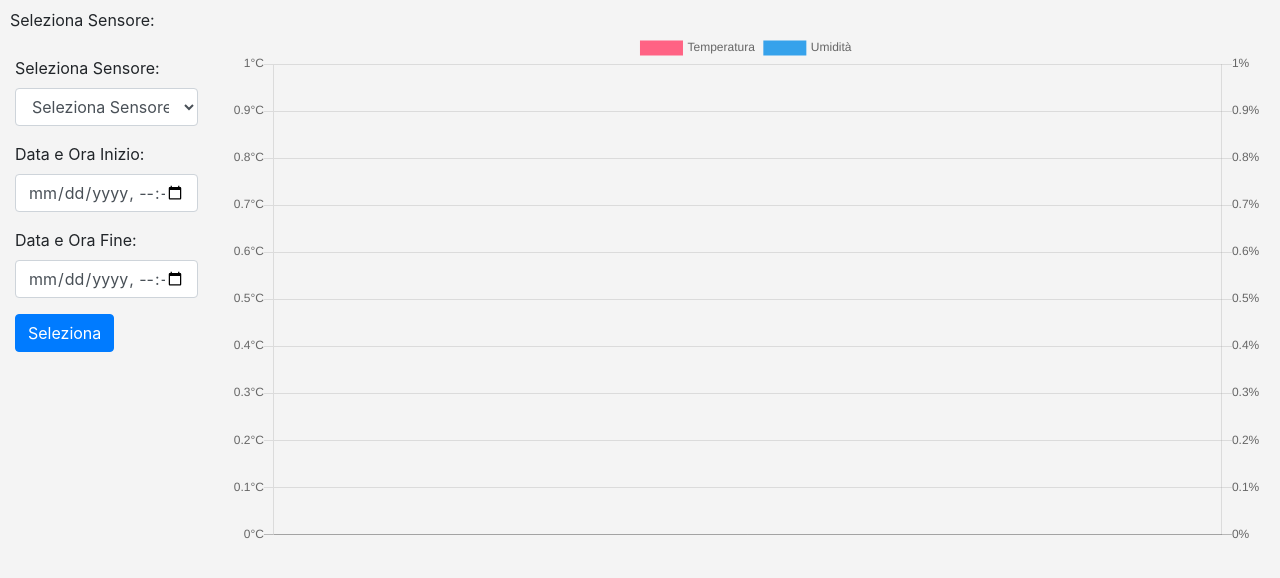
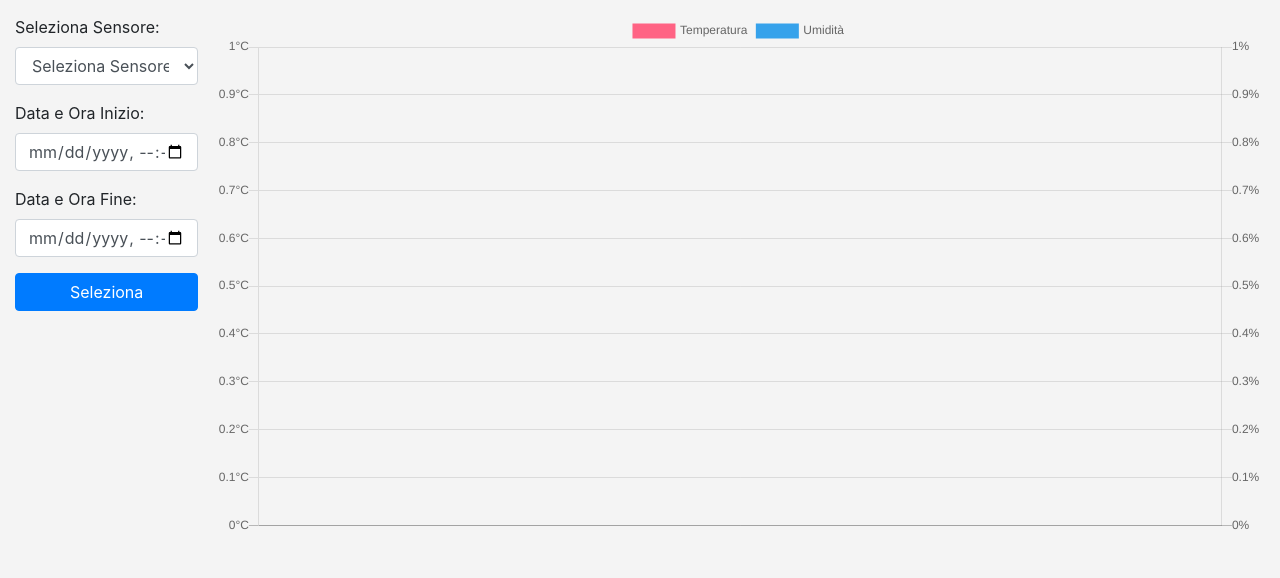
Before and after one commit to JacopoBucchioni/ppmproject-iot-temperature, a Django app: page /chart/ in a window 1280 px wide. Shown: the part 56-634 px from the top of the page. Run offline with Django 3.2, Linux system fonts and the light colour scheme; data that the repository does not hold is empty; some libraries are stand-ins or nearby versions.

Commit message:
Update charts.html

```diff
--- a/iotemperature/templates/iotemperature/charts.html
+++ b/iotemperature/templates/iotemperature/charts.html
@@ -2,7 +2,7 @@
 {% block content %}
 
     <script>
-    var misurazioni = {{misurazoni|safe}};
+        var misurazioni = {{misurazoni|safe}};
         console.log(misurazioni);
     </script>
 
@@ -13,30 +13,10 @@
 
 
 
-    <div class="container-fluid">
-        <div class="row">
-            <div class="col-12" style="padding-left: 10px;">
-                <label class="form-label" style="margin-bottom: 0; margin-top: 8px;">Seleziona Sensore:</label>
-            </div>
-        </div>
-
+    <div class="container-fluid" style="padding-top: 15px;">
         <div class="row">
 
             <div class="col-md-12 col-lg-2">
-                <div class="row">
-                    {% for s in sensors %}
-                        <div class="col-4 col-sm-4 col-md-3 col-lg-12 col-xl-12"
-                             style="padding-right: 5px; padding-left: 25px;">
-                            <div class="form-check">
-                                <input class="form-check-input" type="radio" name="exampleRadios" id="sensor{{ s.id }}"
-                                       value="option2">
-                                <label class="form-check-label" for="sensor{{ s.id }}">{{ s }}</label>
-                            </div>
-                        </div>
-                    {% endfor %}
-                </div>
-
-                <br>
 
                 <div class="row">
                     <div class="col-md-12 col-lg-12">
@@ -86,14 +66,16 @@
                     </div>
                 </div>
                 <div class="row">
-                    <div class="col-12">
-                        <button class="btn btn-primary" id="bottoneGrafico" type="button">Seleziona</button>
+                    <div class="col-4 col-sm-4 col-md-2 col-lg-12 col-xl-12"></div>
+                    <div class="col-8 col-sm-8 col-md-10 col-lg-12 col-xl-12">
+                        <button class="btn btn-primary btn-block" id="bottoneGrafico" type="button">Seleziona</button>
                     </div>
                 </div>
+            <br>
             </div>
 
 
-            <div class="col-md-12 col-lg-10">
+            <div class="col-md-12 col-lg-10" style="padding-left: 0;">
                 <canvas id="mychart"></canvas>
             </div>
 
```
